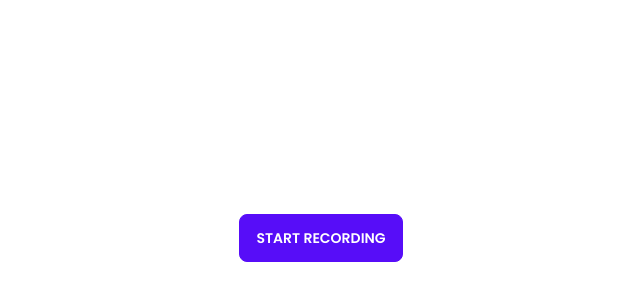
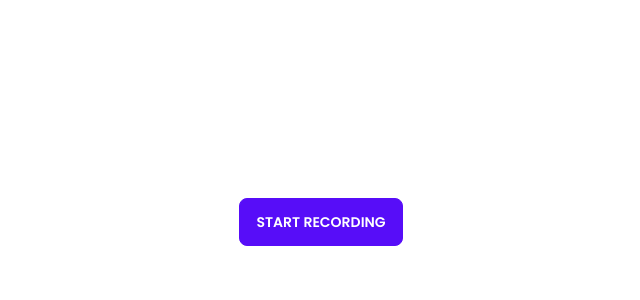
Before and after one commit to abdellatif-laghjaj/vue-voice-recognition, a Vue app: page / in a window 1280 px wide. Shown: the part 162-462 px from the top of the page, without its empty margins (319-959 px from the left). Built offline with nearby package versions, Linux system fonts and the light colour scheme.

Commit message:
update UI

```diff
--- a/src/App.vue
+++ b/src/App.vue
@@ -1,9 +1,9 @@
 <template>
-  <div class="h-screen flex items-center justify-center flex-col">
+  <div class="w-3/5 m-auto h-screen flex items-center justify-center flex-col">
     <button class="btn btn-primary" @click="toggleMicrophone" ref="recordBtn">start recording</button>
 
     <!-- Transcript -->
-    <div class="transcript" v-text="transcript"></div>
+    <div class="transcript my-4 font-bold text-justify" v-text="transcript"></div>
   </div>
 </template>
 
```
